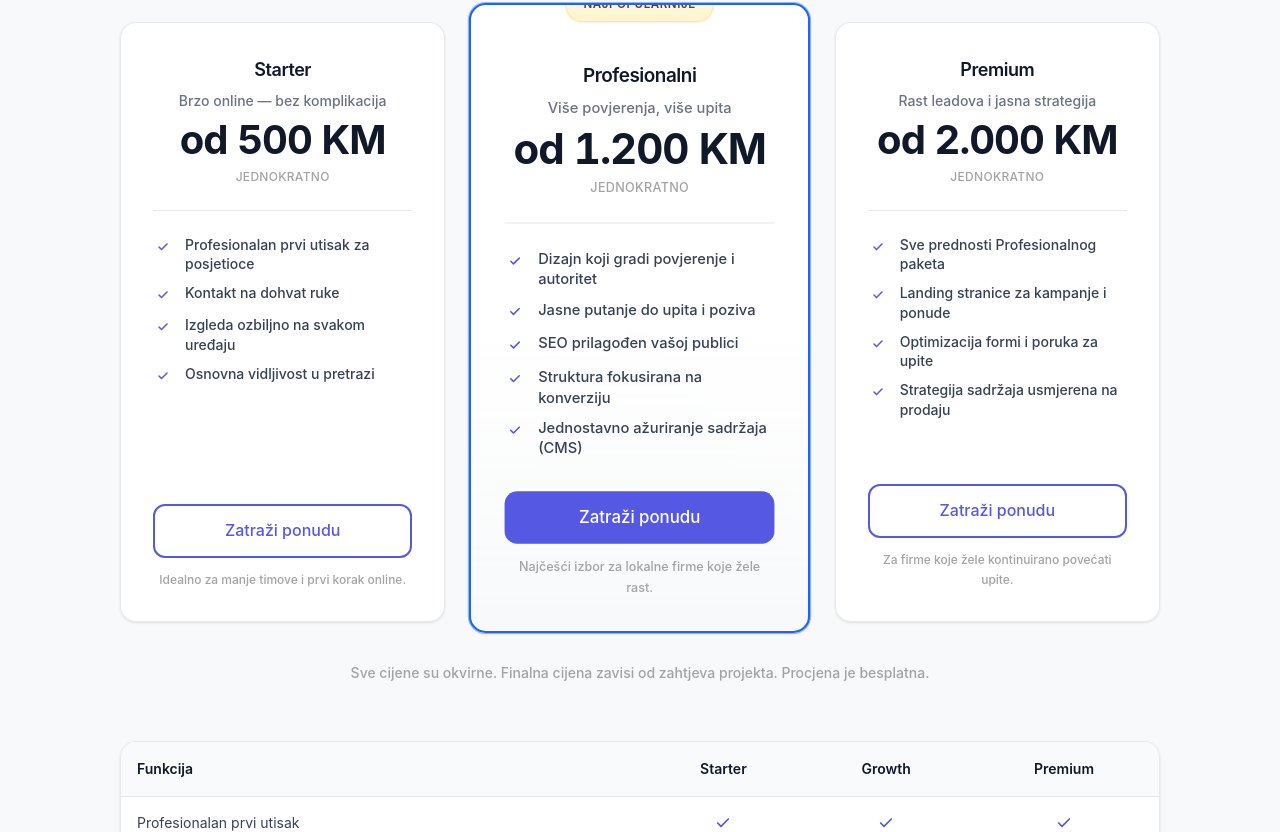
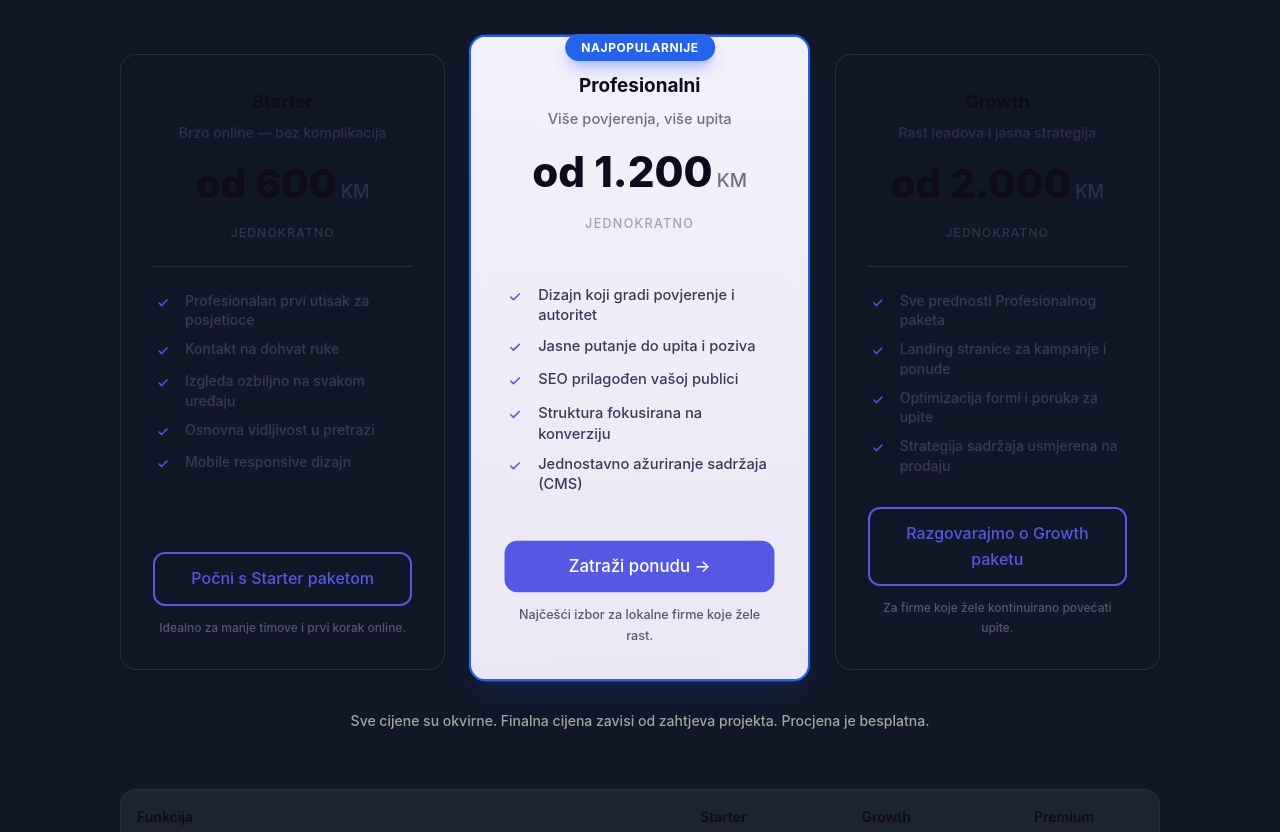
Before and after one commit to jasnez/webora2.0, a Next.js app: page / in a window 1280 px wide. Shown: the part 2108-2940 px from the top of the page. Built offline with nearby package versions, Linux system fonts and the light colour scheme.

Commit message:
Fix pricing card visibility and upgrade dark premium styling.
Made-with: Cursor

```diff
--- a/src/components/sections/PricingSection.tsx
+++ b/src/components/sections/PricingSection.tsx
@@ -17,6 +17,7 @@ interface Package {
   price: string;
   outcomes: string[];
   cta: string;
+  href: string;
   ctaMicrocopy: string;
   highlighted: boolean;
   badge?: string;
@@ -27,14 +28,16 @@ const packages: Package[] = [
     id: "starter",
     title: "Starter",
     tagline: "Brzo online — bez komplikacija",
-    price: "od 500 KM",
+    price: "od 600",
     outcomes: [
       "Profesionalan prvi utisak za posjetioce",
       "Kontakt na dohvat ruke",
       "Izgleda ozbiljno na svakom uređaju",
       "Osnovna vidljivost u pretrazi",
+      "Mobile responsive dizajn",
     ],
-    cta: "Zatraži ponudu",
+    cta: "Počni s Starter paketom",
+    href: "/kontakt?paket=starter",
     ctaMicrocopy: "Idealno za manje timove i prvi korak online.",
     highlighted: false,
   },
@@ -42,7 +45,7 @@ const packages: Package[] = [
     id: "pro",
     title: "Profesionalni",
     tagline: "Više povjerenja, više upita",
-    price: "od 1.200 KM",
+    price: "od 1.200",
     outcomes: [
       "Dizajn koji gradi povjerenje i autoritet",
       "Jasne putanje do upita i poziva",
@@ -50,23 +53,25 @@ const packages: Package[] = [
       "Struktura fokusirana na konverziju",
       "Jednostavno ažuriranje sadržaja (CMS)",
     ],
-    cta: "Zatraži ponudu",
+    cta: "Zatraži ponudu →",
+    href: "/kontakt?paket=profesionalni",
     ctaMicrocopy: "Najčešći izbor za lokalne firme koje žele rast.",
     highlighted: true,
-    badge: "Najpopularnije",
+    badge: "NAJPOPULARNIJE",
   },
   {
-    id: "premium",
-    title: "Premium",
+    id: "growth",
+    title: "Growth",
     tagline: "Rast leadova i jasna strategija",
-    price: "od 2.000 KM",
+    price: "od 2.000",
     outcomes: [
       "Sve prednosti Profesionalnog paketa",
       "Landing stranice za kampanje i ponude",
       "Optimizacija formi i poruka za upite",
       "Strategija sadržaja usmjerena na prodaju",
     ],
-    cta: "Zatraži ponudu",
+    cta: "Razgovarajmo o Growth paketu",
+    href: "/kontakt?paket=growth",
     ctaMicrocopy: "Za firme koje žele kontinuirano povećati upite.",
     highlighted: false,
   },
@@ -153,7 +158,7 @@ function CellCheck({ included }: { included: boolean }) {
 export function PricingSection() {
   return (
     <Section
-      bg="muted"
+      bg="dark"
       id="paketi"
       aria-labelledby="pricing-heading"
       className="relative overflow-hidden section-separator scroll-mt-24 dark:bg-bg-alt-a"
@@ -167,13 +172,13 @@ export function PricingSection() {
           <p className="section-label mb-3 md:mb-4">Cijene</p>
           <h2
             id="pricing-heading"
-            className="heading-2 mx-auto max-w-[34rem] text-balance text-neutral-900 dark:text-white-text"
+            className="heading-2 mx-auto max-w-[34rem] text-balance text-white-text"
           >
             Jednostavni paketi — bez komplikacija
           </h2>
         </div>
 
-        <div className="mx-auto grid max-w-[1200px] grid-cols-1 items-stretch justify-items-center gap-6 md:grid-cols-3 md:gap-6 lg:gap-8">
+        <div className="mx-auto grid max-w-[1200px] grid-cols-1 items-stretch justify-items-center gap-6 pt-8 md:grid-cols-3 md:gap-6 lg:gap-8">
           {packages.map((pkg) => (
             <div
               key={pkg.id}
@@ -182,65 +187,63 @@ export function PricingSection() {
                 pkg.highlighted && "md:-mt-1 md:mb-1",
               )}
             >
-              {pkg.highlighted ? (
-                <div
-                  className="absolute -inset-3 -z-10 rounded-[1.35rem] bg-[radial-gradient(ellipse_at_50%_0%,rgba(85,88,227,0.14),transparent_58%)] blur-xl"
-                  aria-hidden
-                />
-              ) : null}
-
-              <div
-                className={clsx(
-                  "group card-interactive relative flex min-h-full w-full flex-col overflow-hidden rounded-2xl border p-8 text-center shadow-card transition-all duration-300 hover:-translate-y-1 hover:shadow-hover active:scale-[0.99]",
-                  pkg.highlighted
-                    ? "z-10 scale-105 border-2 border-brand-500 bg-gradient-to-b from-white via-white to-neutral-50/90 shadow-[0_20px_40px_-20px_rgba(15,23,42,0.12)] ring-1 ring-accent/20 dark:scale-105 dark:from-surface dark:via-surface dark:to-bg-alt-b dark:shadow-[0_28px_56px_-24px_rgba(0,0,0,0.55)] md:scale-105"
-                    : "border-neutral-200/90 bg-white/95 backdrop-blur-sm dark:border-white/[0.08] dark:bg-surface/95 dark:shadow-[0_12px_40px_-18px_rgba(0,0,0,0.45)]",
-                )}
-              >
               {pkg.badge ? (
-                  <div className="absolute left-0 right-0 top-0 flex justify-center">
-                    <span className="relative -translate-y-1/2 whitespace-nowrap rounded-full border border-amber-200/80 bg-gradient-to-b from-amber-50 to-amber-100/90 px-4 py-1.5 text-[11px] font-semibold uppercase tracking-wider text-amber-900 shadow-sm dark:border-amber-400/25 dark:from-amber-500/25 dark:to-amber-600/15 dark:text-amber-100">
+                <div className="absolute -top-4 left-1/2 z-20 -translate-x-1/2">
+                  <span className="whitespace-nowrap rounded-full bg-brand-500 px-4 py-1.5 text-xs font-bold tracking-wider text-white shadow-lg shadow-brand-500/30">
                     {pkg.badge}
                   </span>
                 </div>
               ) : null}
 
-                <div className={clsx("mb-6", pkg.badge && "pt-5")}>
-                  <h3 className="text-lg font-semibold tracking-tight text-neutral-900 dark:text-white-text">
+              <div
+                className={clsx(
+                  "group card-interactive relative flex min-h-full w-full flex-col justify-between rounded-2xl border p-8 text-center shadow-card transition-all duration-300 hover:-translate-y-1 hover:shadow-hover active:scale-[0.99]",
+                  pkg.highlighted
+                    ? "z-10 scale-105 border-2 border-brand-500 bg-gradient-to-b from-bg-alt-a to-bg-alt-b shadow-xl shadow-brand-500/10 md:scale-105"
+                    : "border-white/10 bg-neutral-900/60",
+                )}
+              >
+                <div>
+                  <h3 className={clsx("mb-1 text-lg font-bold", "text-white-text")}>
                     {pkg.title}
                   </h3>
-                  <p className="mt-1 text-sm text-neutral-500 dark:text-text-secondary">
+                  <p className="mb-4 text-sm opacity-70 text-text-secondary">
                     {pkg.tagline}
                   </p>
-                  <p className="mt-1 text-4xl font-bold tabular-nums tracking-tight text-neutral-900 dark:text-white-text md:text-5xl">
+                  <div className="my-4">
+                    <span className="text-4xl font-extrabold text-white-text md:text-5xl">
                       {pkg.price}
-                  </p>
-                  <p className="mt-1 text-xs font-medium uppercase tracking-wide text-neutral-400 dark:text-text-muted">
+                    </span>
+                    <span className="ml-1 text-lg font-medium opacity-70 text-text-secondary">
+                      KM
+                    </span>
+                  </div>
+                  <p className="mb-6 text-xs uppercase tracking-widest opacity-50 text-text-muted">
                     jednokratno
                   </p>
-                </div>
 
                   <div
-                  className="mb-6 border-t border-neutral-200 dark:border-border-dark"
+                    className="mb-6 border-t border-white/10"
                     role="separator"
                   />
 
                   <ul className="mb-8 flex flex-1 flex-col gap-2.5 text-left" role="list">
                     {pkg.outcomes.map((line) => (
                       <li key={line} className="flex gap-3">
-                      <span className="mt-0.5 flex h-5 w-5 shrink-0 items-center justify-center rounded-full bg-accent/12 text-accent dark:bg-accent/20">
+                        <span className="mt-0.5 flex h-5 w-5 shrink-0 items-center justify-center rounded-full bg-accent/15 text-accent">
                           <Check className="h-3 w-3" strokeWidth={3} aria-hidden />
                         </span>
-                      <span className="text-sm leading-snug text-neutral-700 dark:text-text-secondary">
+                        <span className="text-sm leading-snug text-text-secondary">
                           {line}
                         </span>
                       </li>
                     ))}
                   </ul>
+                </div>
 
                 <div className="mt-auto space-y-3">
                   <Button
-                    href="/kontakt"
+                    href={pkg.href}
                     variant={pkg.highlighted ? "primary" : "outline"}
                     size="md"
                     className={clsx(
@@ -250,7 +253,7 @@ export function PricingSection() {
                   >
                     {pkg.cta}
                   </Button>
-                  <p className="text-xs leading-relaxed text-neutral-400 dark:text-text-muted">
+                  <p className="text-xs leading-relaxed text-text-muted">
                     {pkg.ctaMicrocopy}
                   </p>
                 </div>
@@ -265,20 +268,20 @@ export function PricingSection() {
         </p>
 
         {/* Comparison */}
-        <div className="mx-auto mt-14 max-w-[1200px] overflow-x-auto rounded-2xl border border-neutral-200/90 bg-white/90 shadow-card dark:border-border-dark dark:bg-surface/80">
+        <div className="mx-auto mt-14 max-w-[1200px] overflow-x-auto rounded-2xl border border-white/10 bg-neutral-900/50 shadow-card">
           <table className="w-full min-w-[520px] border-collapse text-sm">
             <thead>
-              <tr className="border-b border-neutral-200 bg-neutral-50/80 dark:border-border-dark dark:bg-bg-alt-a/50">
-                <th className="px-4 py-4 text-left font-semibold text-neutral-900 dark:text-white-text">
+              <tr className="border-b border-white/10 bg-white/5">
+                <th className="px-4 py-4 text-left font-semibold text-white-text">
                   Funkcija
                 </th>
-                <th className="px-3 py-4 text-center font-semibold text-neutral-900 dark:text-white-text">
+                <th className="px-3 py-4 text-center font-semibold text-white-text">
                   Starter
                 </th>
-                <th className="px-3 py-4 text-center font-semibold text-neutral-900 dark:text-white-text">
+                <th className="px-3 py-4 text-center font-semibold text-white-text">
                   Growth
                 </th>
-                <th className="px-3 py-4 text-center font-semibold text-neutral-900 dark:text-white-text">
+                <th className="px-3 py-4 text-center font-semibold text-white-text">
                   Premium
                 </th>
               </tr>
@@ -287,11 +290,11 @@ export function PricingSection() {
               {comparisonRows.map((row) => (
                 <tr
                   key={row.label}
-                  className="border-b border-neutral-100 last:border-0 dark:border-border-dark/60"
+                  className="border-b border-white/10 last:border-0"
                 >
                   <th
                     scope="row"
-                    className="px-4 py-3 text-left font-normal text-neutral-700 dark:text-text-secondary"
+                    className="px-4 py-3 text-left font-normal text-text-secondary"
                   >
                     {row.label}
                   </th>
@@ -305,7 +308,7 @@ export function PricingSection() {
         </div>
 
         {/* Trust */}
-        <ul className="mx-auto mt-10 flex max-w-[1200px] flex-wrap items-center justify-center gap-x-8 gap-y-3 text-sm font-medium text-neutral-600 dark:text-text-secondary">
+        <ul className="mx-auto mt-10 flex max-w-[1200px] flex-wrap items-center justify-center gap-x-8 gap-y-3 text-sm font-medium text-text-secondary">
           {trustItems.map((t) => (
             <li key={t} className="flex items-center gap-2">
               <span className="flex h-6 w-6 items-center justify-center rounded-full bg-accent/15 text-accent">
@@ -317,8 +320,8 @@ export function PricingSection() {
         </ul>
 
         {/* Unsure CTA */}
-        <div className="mx-auto mt-14 max-w-[1200px] rounded-2xl border border-neutral-200/90 bg-gradient-to-br from-neutral-50/90 to-white px-6 py-10 text-center shadow-md dark:border-border-dark dark:from-bg-alt-a dark:to-surface/40">
-          <h3 className="text-xl font-semibold text-neutral-900 dark:text-white-text">
+        <div className="mx-auto mt-14 max-w-[1200px] rounded-2xl border border-white/10 bg-white/5 px-6 py-10 text-center shadow-md">
+          <h3 className="text-xl font-semibold text-white-text">
             Niste sigurni koji paket odabrati?
           </h3>
           <Button
```
Also changed, not shown: 1 other file (tests, documents, lock files or other folders). Lines whose indentation alone changed are shown as unchanged.
